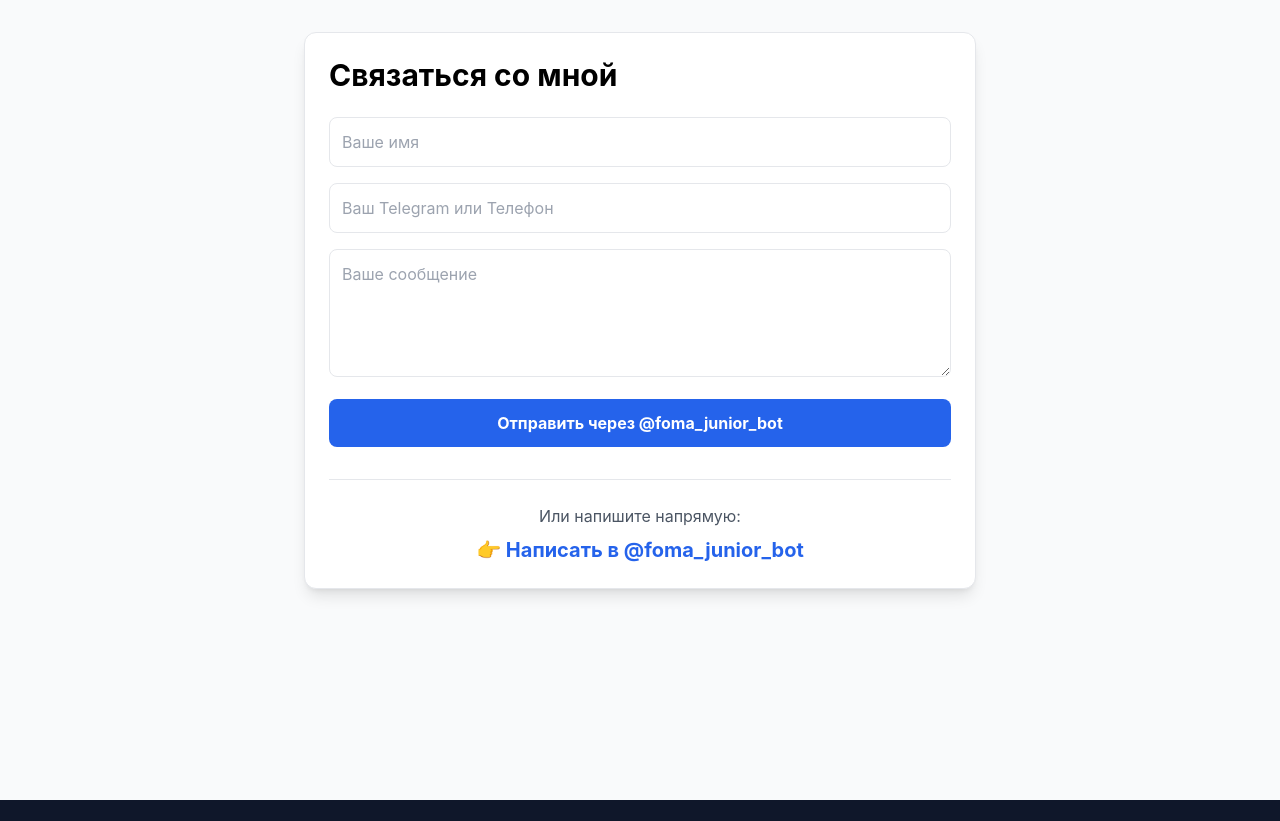
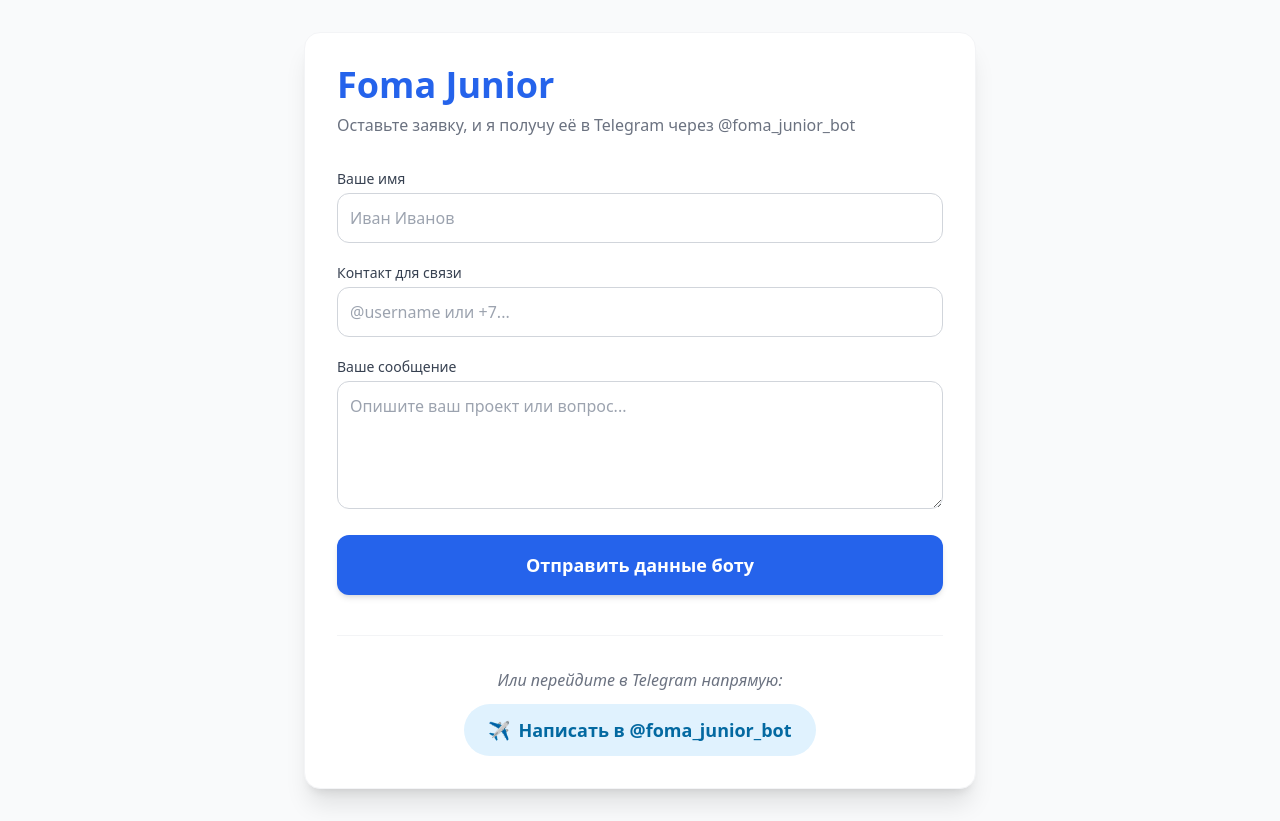
Before and after one commit to F0m0chka/my-portfolio, a Next.js app: page / in a window 1280 px wide. Before the commit the page ends 800 px from the top, so only its background shows below. Built offline with nearby package versions, Linux system fonts and the light colour scheme.

Commit message:
Final: Full fix for @foma_junior_bot link and form logic

```diff
--- a/app/api/telegram/route.ts
+++ b/app/api/telegram/route.ts
@@ -4,15 +4,18 @@
   try {
     const { name, message, contact } = await request.json();
 
+    // Твои актуальные данные бота
     const token = "7598822558:AAH9m3pUvT7vD6pSAnrI-C0qI_H9u-H9u-8";
     const chatId = "5616335133";
 
     const text = `
-🚀 **Новая заявка с сайта!**
+🆕 **Новая заявка с сайта Foma Junior**
+────────────────────
 👤 **Имя**: ${name}
 📞 **Контакт**: ${contact}
 💬 **Сообщение**: ${message}
-🤖 **Обработано через**: @foma_junior_bot
+────────────────────
+🤖 *Отправлено через @foma_junior_bot*
     `;
 
     const response = await fetch(`https://api.telegram.org/bot${token}/sendMessage`, {
@@ -29,6 +32,6 @@
 
     return NextResponse.json({ success: true });
   } catch (error) {
-    return NextResponse.json({ success: false }, { status: 500 });
+    return NextResponse.json({ success: false, error: 'Internal Server Error' }, { status: 500 });
   }
 }
--- a/app/page.tsx
+++ b/app/page.tsx
@@ -16,10 +16,10 @@
       });
 
       if (response.ok) {
-        alert("✅ Сообщение отправлено боту @foma_junior_bot!");
+        alert("✅ Сообщение успешно отправлено боту @foma_junior_bot!");
         setName(''); setContact(''); setMessage('');
       } else {
-        alert("❌ Ошибка при отправке");
+        alert("❌ Ошибка при отправке. Попробуйте написать напрямую.");
       }
     } catch (err) {
       console.error("Ошибка:", err);
@@ -27,43 +27,53 @@
   };
 
   return (
-    <main className="min-h-screen p-8 bg-gray-50 text-black">
-      <div className="max-w-2xl mx-auto bg-white p-6 rounded-xl shadow-lg border border-gray-200">
-        <h1 className="text-3xl font-bold mb-6">Связаться со мной</h1>
+    <main className="min-h-screen p-8 bg-gray-50 text-black font-sans">
+      <div className="max-w-2xl mx-auto bg-white p-8 rounded-2xl shadow-xl border border-gray-100">
+        <h1 className="text-4xl font-extrabold mb-2 text-blue-600">Foma Junior</h1>
+        <p className="text-gray-500 mb-8">Оставьте заявку, и я получу её в Telegram через @foma_junior_bot</p>
 
-        <form onSubmit={handleSubmit} className="space-y-4">
+        <form onSubmit={handleSubmit} className="space-y-5">
+          <div>
+            <label className="block text-sm font-medium text-gray-700 mb-1">Ваше имя</label>
             <input
-            type="text" placeholder="Ваше имя" required
-            className="w-full p-3 border rounded-lg"
+              type="text" placeholder="Иван Иванов" required
+              className="w-full p-3 border border-gray-300 rounded-xl focus:ring-2 focus:ring-blue-500 outline-none"
               value={name} onChange={(e) => setName(e.target.value)}
             />
+          </div>
+          <div>
+            <label className="block text-sm font-medium text-gray-700 mb-1">Контакт для связи</label>
             <input
-            type="text" placeholder="Ваш Telegram или Телефон" required
-            className="w-full p-3 border rounded-lg"
+              type="text" placeholder="@username или +7..." required
+              className="w-full p-3 border border-gray-300 rounded-xl focus:ring-2 focus:ring-blue-500 outline-none"
               value={contact} onChange={(e) => setContact(e.target.value)}
             />
+          </div>
+          <div>
+            <label className="block text-sm font-medium text-gray-700 mb-1">Ваше сообщение</label>
             <textarea
-            placeholder="Ваше сообщение" required
-            className="w-full p-3 border rounded-lg h-32"
+              placeholder="Опишите ваш проект или вопрос..." required
+              className="w-full p-3 border border-gray-300 rounded-xl h-32 focus:ring-2 focus:ring-blue-500 outline-none"
               value={message} onChange={(e) => setMessage(e.target.value)}
             />
+          </div>
           <button
             type="submit"
-            className="w-full bg-blue-600 text-white p-3 rounded-lg font-bold hover:bg-blue-700 transition"
+            className="w-full bg-blue-600 text-white py-4 rounded-xl font-bold text-lg hover:bg-blue-700 transition-all shadow-md active:scale-95"
           >
-            Отправить через @foma_junior_bot
+            Отправить данные боту
           </button>
         </form>
 
-        <div className="mt-8 pt-6 border-t text-center">
-          <p className="text-gray-600 mb-2">Или напишите напрямую:</p>
+        <div className="mt-10 pt-8 border-t border-gray-100 text-center">
+          <p className="text-gray-500 mb-3 italic">Или перейдите в Telegram напрямую:</p>
           <a
             href="https://t.me/foma_junior_bot"
             target="_blank"
             rel="noopener noreferrer"
-            className="text-blue-600 font-bold text-xl hover:underline"
+            className="inline-flex items-center gap-2 bg-sky-100 text-sky-700 px-6 py-3 rounded-full font-bold text-lg hover:bg-sky-200 transition-colors"
           >
-            👉 Написать в @foma_junior_bot
+            <span>✈️</span> Написать в @foma_junior_bot
           </a>
         </div>
       </div>
```
Lines whose indentation alone changed are shown as unchanged.
